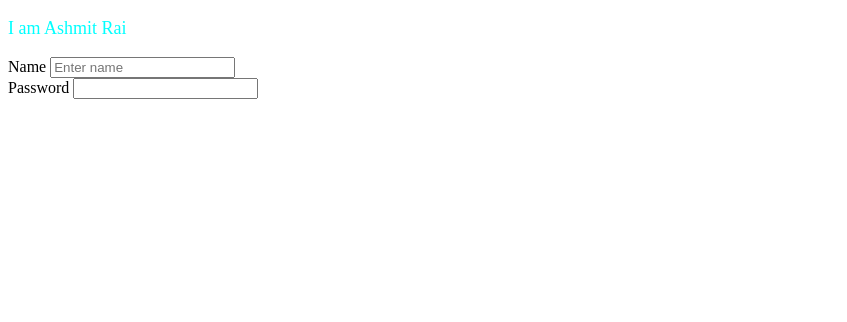
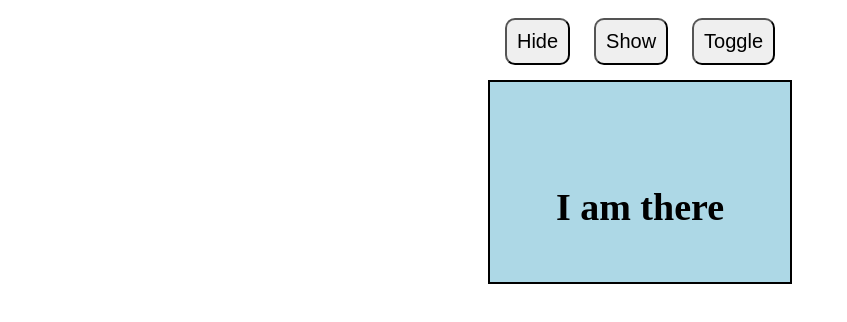
Before and after one commit to Ashmit-rai17/WebDevTutorial, a plain HTML site: page index.html in a window 1280 px wide. Shown: the whole page, without its empty margins (0-847 px from the left). Drawn offline with nearby package versions, Linux system fonts and the light colour scheme.

Commit message:
c hs hvjs

```diff
--- a/index.html
+++ b/index.html
@@ -4,16 +4,60 @@
     <meta charset="UTF-8">
     <meta name="viewport" content="width=device-width, initial-scale=1.0">
     <title>Document</title>
+    <style>
+        #box{
+            margin: 5px auto;
+            width: 300px;
+            height: 200px;
+            background-color: lightblue;
+            border: 2px solid black;
+            text-align: center;
+            line-height: 200px;
+            font-size: 19px;
+        }
+        #hidebtn, #showbtn, #togglebtn{
+            font-size: 20px;
+            padding: 10px;
+            margin: 10px;
+            border-radius: 10px;
+        }
+        button:hover{
+            background-color: lightgray;
+            cursor: pointer;
+        }
+    </style>
 </head>
-<body>
-    <p , style="font-size: large; color: aqua;">I am Ashmit Rai</p>
-        <form action="Admission Form">
-            <label for="">Name</label>
-            <input type="text" , placeholder="Enter name">
-            <br>
-            <label for="">Password</label>
-            <input type="password">
+<body><center>
 
-        </form>
+
+    <script src="https://code.jquery.com/jquery-3.7.1.js" integrity="sha256-eKhayi8LEQwp4NKxN+CfCh+3qOVUtJn3QNZ0TciWLP4=" crossorigin="anonymous"></script>
+    <button id="hidebtn">Hide</button>
+    <button id="showbtn">Show</button>
+    <button id="togglebtn">Toggle</button>
+
+    <div id="box">
+        <h1>I am there</h1>
+    </div>
+</center>
+    <script>
+        $(function(){
+            $("#hidebtn").click()=> $("#box").hide();
+            $("#showbtn").click(()=> $("#box").show());
+            $("#togglebtn").click(()=>$("#box").toggle());
+        });
+        </script>
+        <script>
+            $(document).ready(function(){
+                $("#hidebtn").click(function(){
+                    $("#box").hide();
+                });
+                $("#showbtn").click(function(){
+                    $("#box").show();
+                });
+                $("#togglebtn").click(function(){
+                    $("#box").toggle();
+                });
+            });
+        </script>
 </body>
 </html>
```
